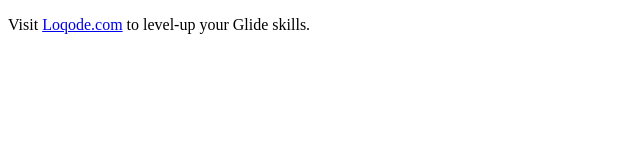
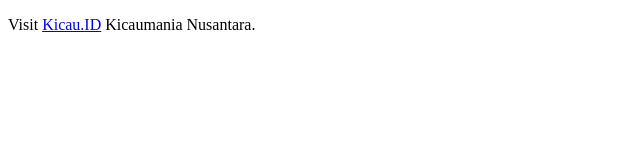
Before and after one commit to KicauID/pdf, a plain HTML site: page index.html in a window 1280 px wide. Shown: the whole page, without its empty margins (0-640 px from the left). Drawn offline with Linux system fonts and the light colour scheme.

Commit message:
Update index.html

```diff
--- a/index.html
+++ b/index.html
@@ -7,7 +7,7 @@
 </head>
 
 <body>
-  <p>Visit <a href="https://www.skool.com/loqode">Loqode.com</a> to level-up your Glide skills.</p>
+  <p>Visit <a href="https://lynk/kicau.id">Kicau.ID</a> Kicaumania Nusantara.</p>
   <script src="function.js"></script>
   <script src="driver.js"></script>
 </body>
```
